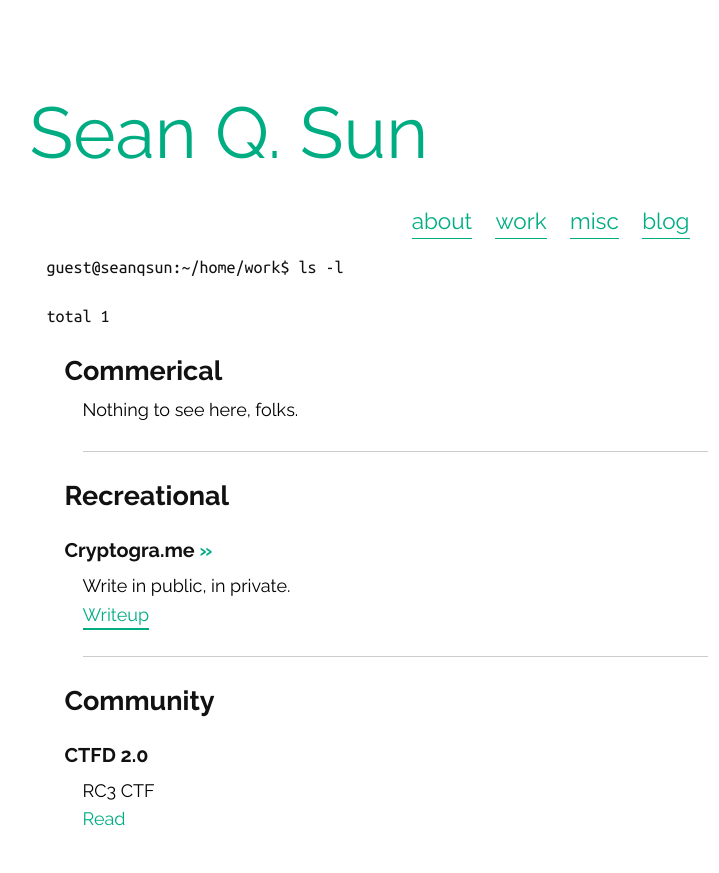
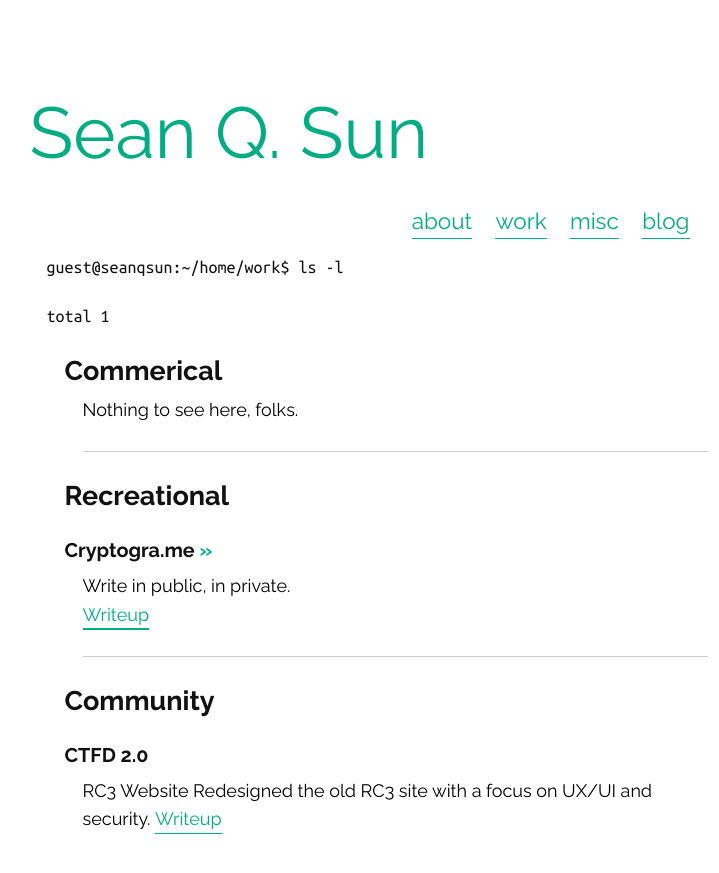
Before and after one commit to Sean-Q-Sun/Sean-Q-Sun.github.io, a Jekyll site: the page built from work.md, in a window 1280 px wide. Shown: the top 873 px of the page, without its empty margins (245-964 px from the left). Built offline with Jekyll 4.4.1, drawn with Linux system fonts in a browser that asks for light colours.

Commit message:
new project

```diff
--- a/work.md
+++ b/work.md
@@ -25,5 +25,6 @@ Write in public, in private.
 ## Community
 
 ###### CTFD 2.0
-RC3 CTF
-[Read](/portfolio/cryptograme)
+RC3 Website
+Redesigned the old RC3 site with a focus on UX/UI and security.
+<a class="link2" href="/work/rc3">Writeup</a>
```
